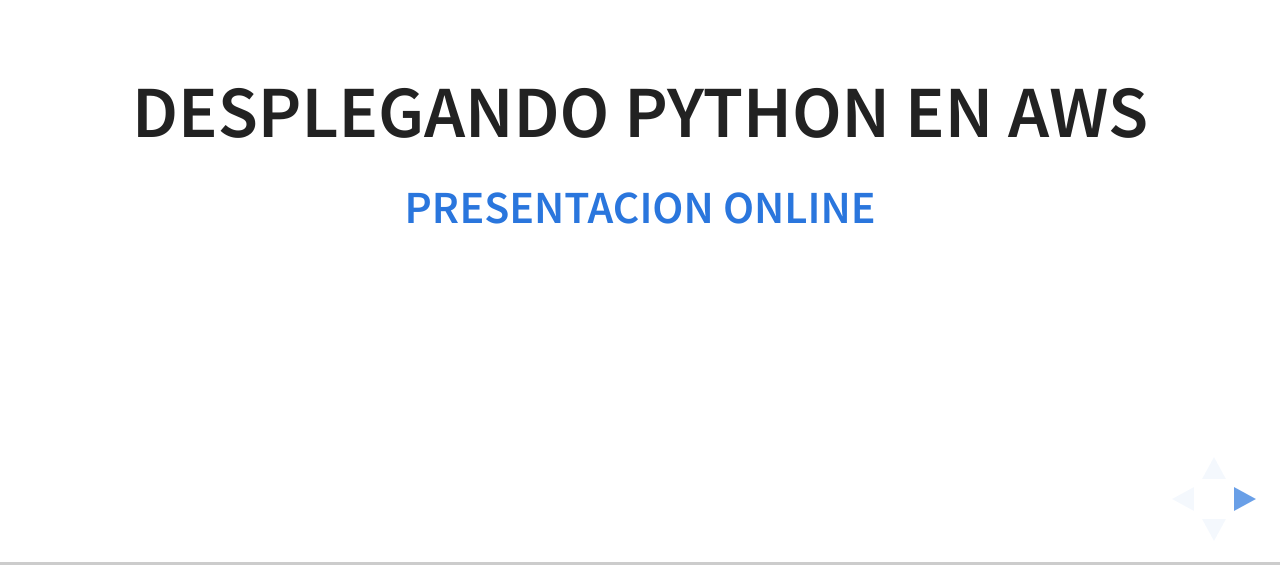
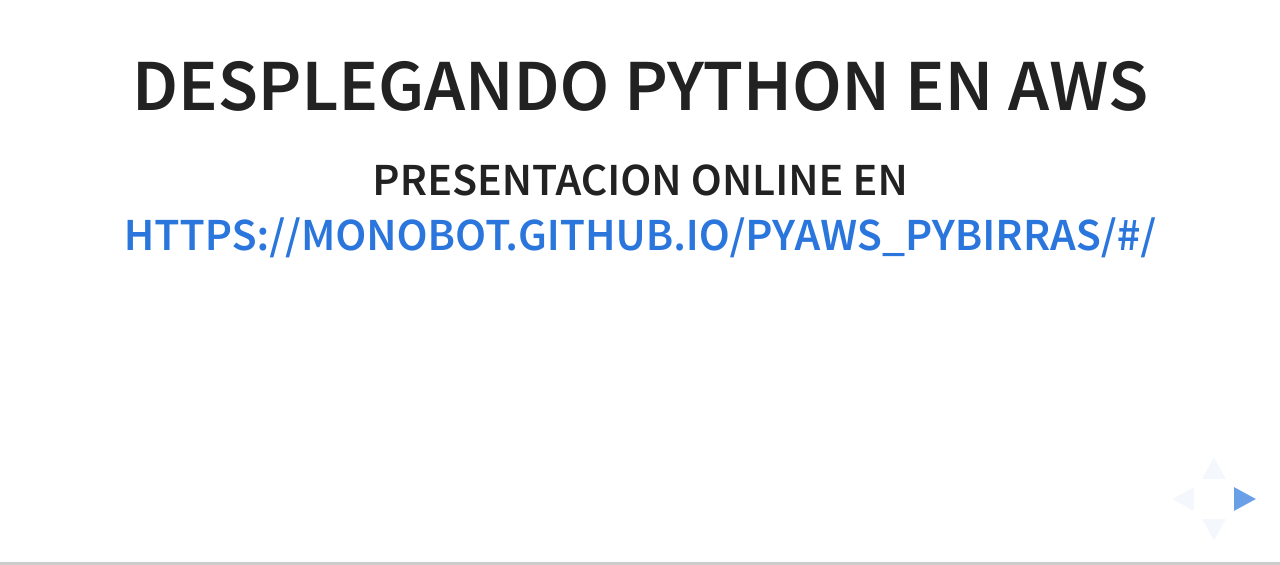
Before and after one commit to monobot/pyaws_pybirras, a website: page index.html in a window 1280 px wide. Shown: the part 235-800 px from the top of the page. Drawn offline with Linux system fonts and the light colour scheme.

Commit message:
latest update 2

```diff
--- a/index.html
+++ b/index.html
@@ -40,7 +40,7 @@
 
                 <section>
                     <h2>Desplegando python en AWS</h2>
-                    <h4><a href="https://monobot.github.io/pyaws_pybirras/#/" target="_blank">presentacion online</a></h4>
+                    <h4>presentacion online en <a href="https://monobot.github.io/pyaws_pybirras/#/" target="_blank">https://monobot.github.io/pyaws_pybirras/#/</a></h4>
                 </section>
 
                 <section>
```
